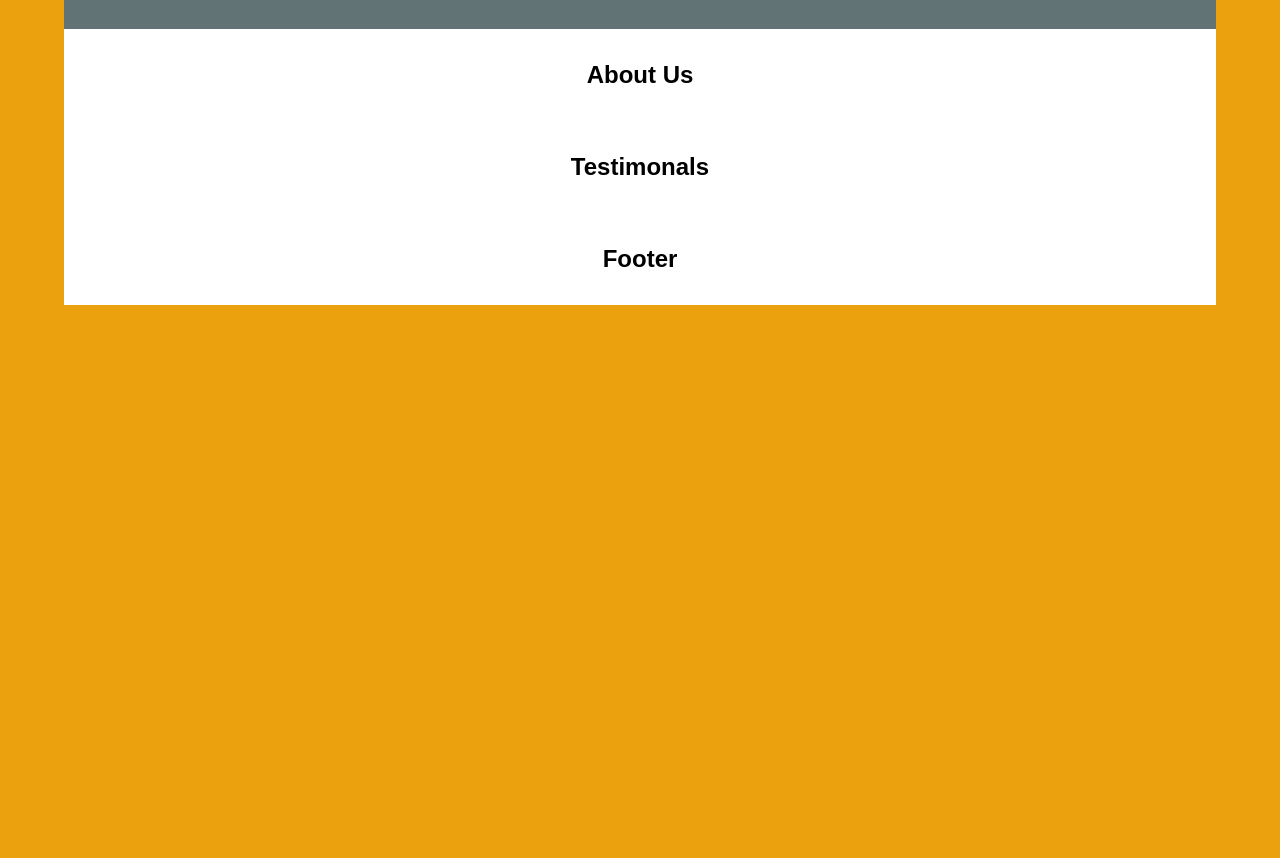
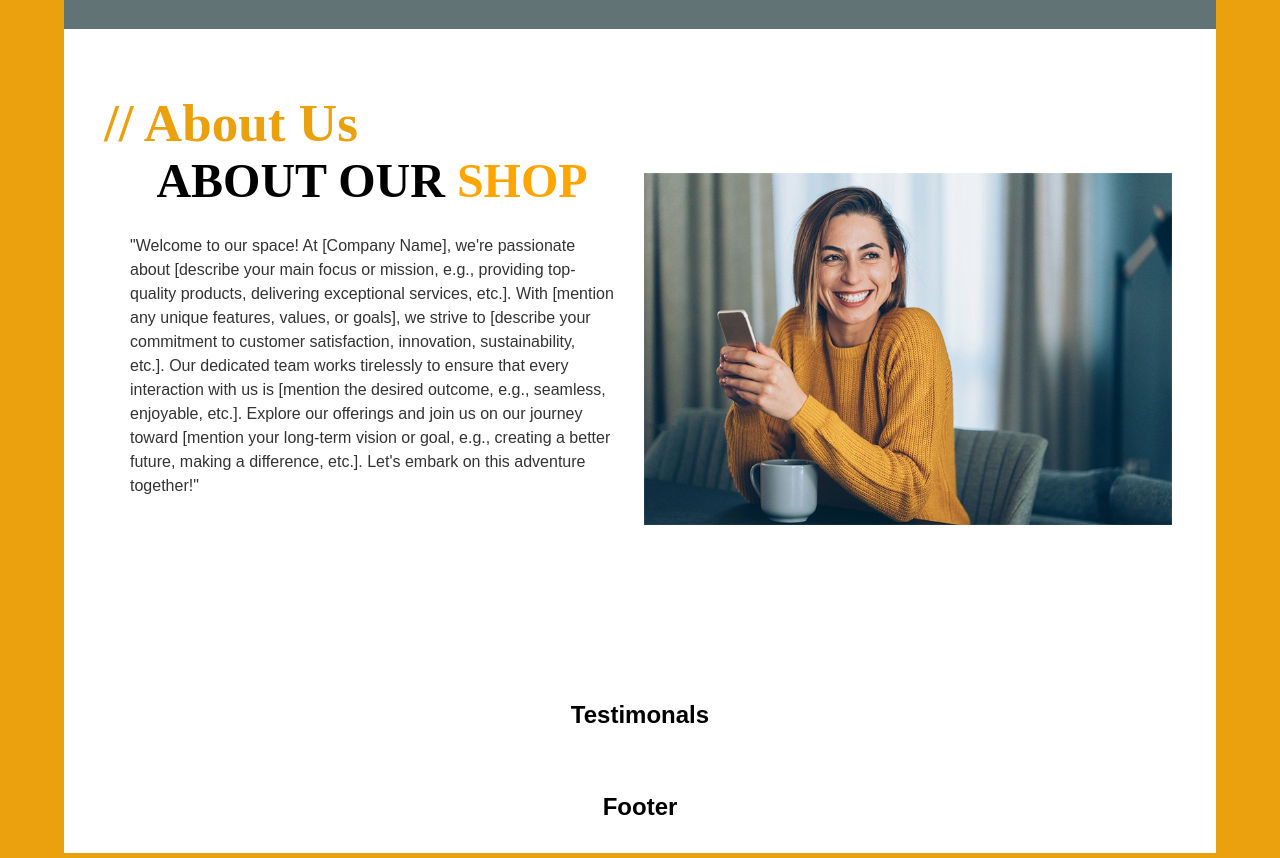
Before and after one commit to KyatramoniRakesh/Restaruant-Landing-page, a plain HTML site: page index.html in a window 1280 px wide. Shown: the part 2428-3286 px from the top of the page. Before the commit the page ends 2749 px from the top, so only its background shows below. Drawn offline with nearby package versions, Linux system fonts and the light colour scheme.

Commit message:
project in progress

```diff
--- a/index.html
+++ b/index.html
@@ -43,8 +43,8 @@
     <div class="container">
       <div class="row">
         <div class="col-sm-6" id="left-column-text">
-          <h2 class="animate__animated animate__bounce">Enjoy the best <span class="orange-text">Shakes</span> with us... <img src="Images/shakes_svg.png"
-              alt="sticker" id="h2-img"></h2>
+          <h2 class="animate__animated animate__bounce">Enjoy the best <span class="orange-text">Shakes</span> with
+            us... <img src="Images/shakes_svg.png" alt="sticker" id="h2-img"></h2>
           <p>Step into a world of milkshake marvels at our restaurant, where each sip is a journey into blissful
             indulgence. Our menu boasts an array of handcrafted shakes that redefine the art of sweet satisfaction. From
             classic favorites like velvety chocolate and creamy vanilla to inventive creations bursting with flavor,
@@ -175,7 +175,7 @@
                   </div>
 
                 </div>
-                <span>Magna  write eos sit dolor, ipsum amet ipsum lorem diam eos</span>
+                <span>Magna write eos sit dolor, ipsum amet ipsum lorem diam eos</span>
 
               </div>
 
@@ -256,14 +256,7 @@
           <div class="col-6 align-self-end">
             <img id="pos-img" src="Images/shake1.webp" alt="img">
           </div>
-          <!-- <div id="img-bc">
-            <div id="left-image">
-              <img id="pos-img" src="Images/img2.jpeg" alt="">
-            </div>
-            <div id="right-image">
-              <img id="pos-img" src="Images/shake1.webp" alt="">
-            </div>
-          </div> -->
+
         </div>
       </div>
     </div>
@@ -271,7 +264,26 @@
     </div>
   </section>
   <div class="container">
-    <h2>About Us</h2>
+    <div class="container">
+      <div class="row">
+        <div class="col-sm-6" id="left-column-text">
+          <h5 class="animate__animated animate__bounce animate__delay-2s" id="side-heading">// About Us</h5>
+          <h3 id="about_us_h3">ABOUT OUR <span class="orange-text">SHOP</span></h3>
+            <p>"Welcome to our space! At [Company Name], we're passionate about [describe your main focus or mission,
+              e.g., providing top-quality products, delivering exceptional services, etc.]. With [mention any unique
+              features, values, or goals], we strive to [describe your commitment to customer satisfaction, innovation,
+              sustainability, etc.]. Our dedicated team works tirelessly to ensure that every interaction with us is
+              [mention the desired outcome, e.g., seamless, enjoyable, etc.]. Explore our offerings and join us on our
+              journey toward [mention your long-term vision or goal, e.g., creating a better future, making a
+              difference, etc.]. Let's embark on this adventure together!"</p>
+
+        </div>
+
+        <div class="col-sm-6">
+          <img id="about_us_img" src="Images/about-img.png" alt="image" >
+        </div>
+      </div>
+    </div>
   </div>
   <div class="container">
     <h2>Testimonals</h2>
--- a/style.css
+++ b/style.css
@@ -393,6 +393,17 @@ p {
 }
 /* ======================= End Offer =====================> */
 
+/* ======================= About US =====================> */
+#about_us_img{
+  height: 22rem;
+  margin: 5rem;
+}
+#about_us_h3{
+font-size: 3rem;
+}
+/* ======================= End  About US =====================> */
+
+
 @media (max-width: 768px) {
   body {
     /* margin: 1rem; */
```
Also changed, not shown: Images/about-img.png (added).
